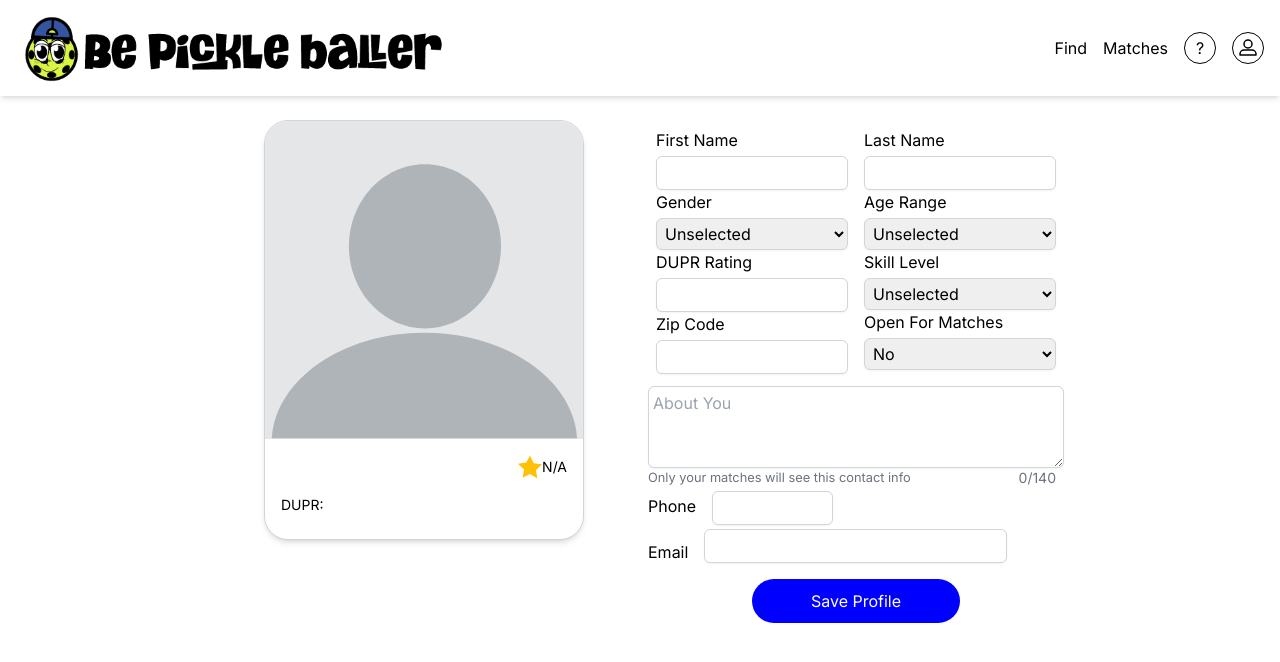
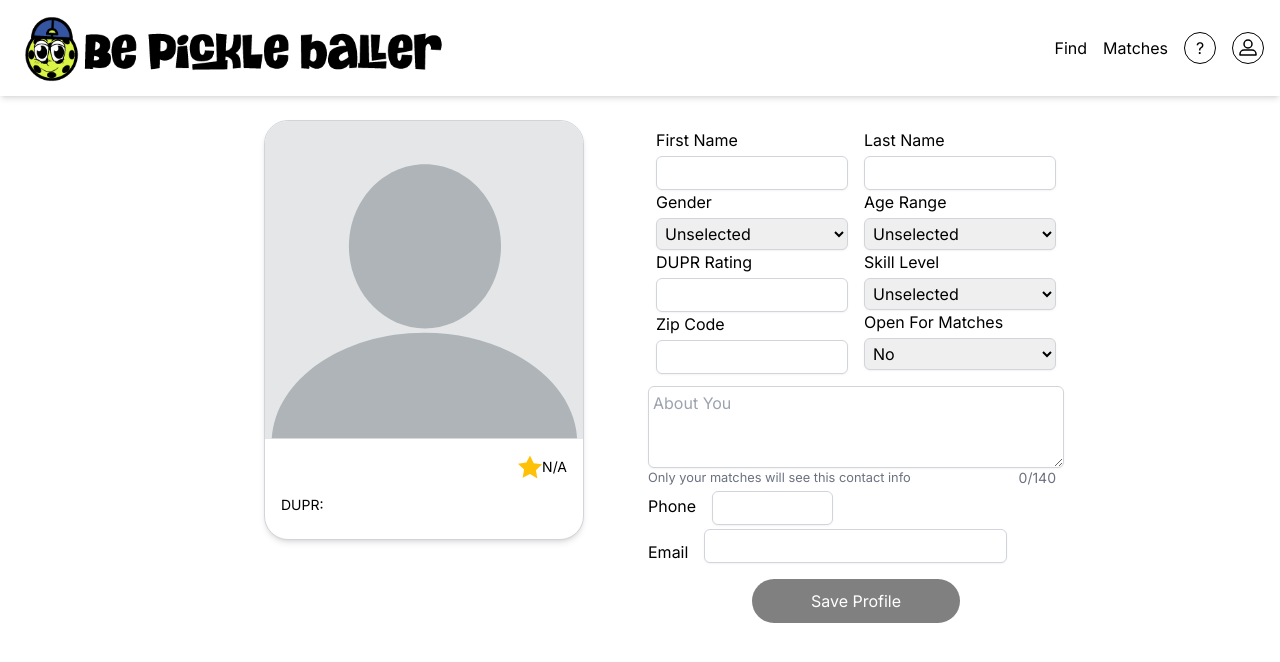
Before and after one commit to btejes/bepickleballer-matchmaking, a Next.js app: page /profile in a window 1280 px wide. Shown: the top 662 px of the page. Built offline with nearby package versions, Linux system fonts and the light colour scheme; no server answers.

Commit message:
Fixed profileform bug that wiped all data on save

```diff
--- a/library/ProfileForm.jsx
+++ b/library/ProfileForm.jsx
@@ -6,10 +6,19 @@ const ProfileForm = ({ profile, onProfileChange, onProfileSave }) => {
   const [message, setMessage] = useState('');
   const [fadeOut, setFadeOut] = useState(false);
   const [isSaving, setIsSaving] = useState(false);
+  const [isFormReady, setIsFormReady] = useState(false);
 
   useEffect(() => {
     setFormData(profile);
   }, [profile]);
+
+  useEffect(() => {
+    if (Object.values(formData).some(value => value !== undefined && value !== '')) {
+      setIsFormReady(true);
+    } else {
+      setIsFormReady(false);
+    }
+  }, [formData]);
 
   useEffect(() => {
     if (message) {
@@ -266,10 +275,10 @@ const ProfileForm = ({ profile, onProfileChange, onProfileSave }) => {
       <div className="mt-6 flex justify-center">
         <button
           type="submit"
-          disabled={isSaving}
+          disabled={!isFormReady || isSaving}
           style={{
             width: '50%',
-            backgroundColor: isSaving ? 'grey' : 'blue',
+            backgroundColor: !isFormReady || isSaving ? 'grey' : 'blue',
             color: 'white',
             padding: '10px',
             borderRadius: '25px',
```
